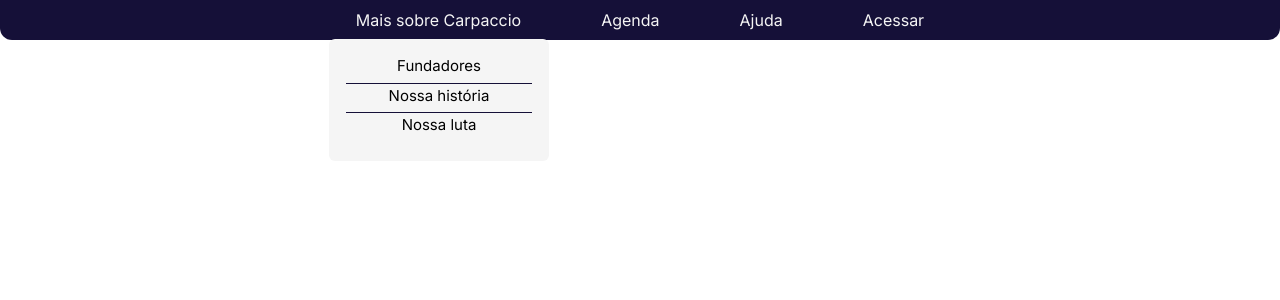
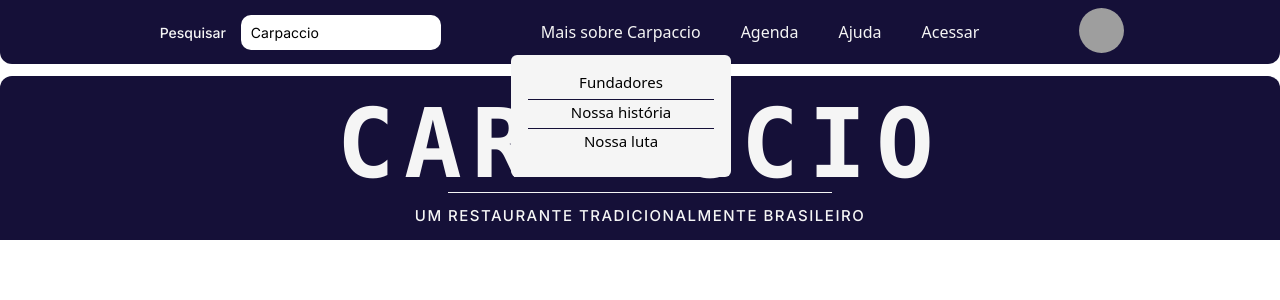
Before and after one commit to MacksonMesquita/Carppacio-Remaster2.0, a Next.js app: page / in a window 1280 px wide. Both pictures are taken after a click on the button "Mais sobre Carpaccio". Shown: the top 300 px of the page. Built offline with nearby package versions, Linux system fonts and the light colour scheme; grey boxes are pictures that could not be loaded.

Commit message:
:tada: New version

```diff
--- a/src/app/page.tsx
+++ b/src/app/page.tsx
@@ -1,11 +1,19 @@
+import UserHoverCard from "@/components/Hovercard";
 import MenuMain from "@/components/Menubar";
+import SearchFilter from "@/components/SearchLabel";
+import Titles from "@/components/Titles";
 
 export default function Home() {
   return (
     <>
-      <div className="bg-backgroundMain rounded-b-xl">
+      <section className="bg-backgroundMain rounded-b-xl flex justify-center p-2">
+        <SearchFilter />
         <MenuMain />
-      </div>
+        <UserHoverCard />
+      </section>
+      <section className="bg-backgroundMain mt-3 rounded-t-xl">
+        <Titles />
+      </section>
     </>
   );
 }
--- /dev/null
+++ b/src/components/Hovercard/index.tsx
@@ -0,0 +1,57 @@
+/* eslint-disable @next/next/no-img-element */
+"use client";
+
+import React from "react";
+import * as HoverCard from "@radix-ui/react-hover-card";
+
+const UserHoverCard = () => (
+  <HoverCard.Root>
+    <HoverCard.Trigger asChild>
+      <a className="inline-block rounded-full outline-none pl-20">
+        <img
+          className="block h-[45px] w-[45px] rounded-full"
+          src="https://pbs.twimg.com/profile_images/1337055608613253126/r_eiMp2H_400x400.png"
+          alt="Radix UI"
+        />
+      </a>
+    </HoverCard.Trigger>
+    <HoverCard.Portal>
+      <HoverCard.Content className=" w-[300px] rounded-md bg-hoverbackground p-5">
+        <div className="flex flex-col gap-[7px]">
+          <img
+            className="block h-[50px] w-[50px] rounded-full"
+            src="https://pbs.twimg.com/profile_images/1337055608613253126/r_eiMp2H_400x400.png"
+            alt="Radix UI"
+          />
+          <div className="flex flex-col gap-[15px]">
+            <div>
+              <div className="text-mauve10 m-0 text-[15px] leading-[1.5]">
+                @Carpaccio_BR
+              </div>
+            </div>
+            <div className="text-mauve12 m-0 text-[15px] leading-[1.5]">
+              Carpaccio, restaurante tradicionalmente Brasileiro, <br />
+              siga-nos no instagram para ficar por dentro de tudo.
+            </div>
+            <div className="flex gap-[15px]">
+              <div className="flex gap-[5px]">
+                <div className="text-mauve12 m-0 text-[15px] font-medium leading-[1.5]">
+                  190 Following
+                </div>
+              </div>
+              <div className="flex gap-[5px]">
+                <div className="text-mauve12 m-0 text-[15px] font-medium leading-[1.5]">
+                  6,000 Followers
+                </div>
+              </div>
+            </div>
+          </div>
+        </div>
+
+        <HoverCard.Arrow className="fill-white" />
+      </HoverCard.Content>
+    </HoverCard.Portal>
+  </HoverCard.Root>
+);
+
+export default UserHoverCard;
--- a/src/components/Menubar/index.tsx
+++ b/src/components/Menubar/index.tsx
@@ -5,9 +5,9 @@
 
 const MenuMain = () => {
   return (
-    <Menubar.Root className="flex py-3 select-none font-normal justify-center">
+    <Menubar.Root className="flex py-3 select-none font-normal justify-center font-sans">
       <Menubar.Menu>
-        <Menubar.Trigger className="outline-none leading-none text-textMain px-10 ">
+        <Menubar.Trigger className="outline-none text-textMain px-5">
           Mais sobre Carpaccio
         </Menubar.Trigger>
         <Menubar.Portal>
@@ -16,18 +16,24 @@
             align="center"
             sideOffset={11}
           >
-            <Menubar.Item className="pb-1">Fundadores</Menubar.Item>
+            <Menubar.Item className="pb-1 font-sans data-[highlighted]:bg-triggervisualization">
+              Fundadores
+            </Menubar.Item>
             <Menubar.Separator className="h-[1px] bg-backgroundMain m-[1px]" />
-            <Menubar.Item className="pb-1">Nossa história</Menubar.Item>
+            <Menubar.Item className="pb-1 font-sans data-[highlighted]:bg-triggervisualization">
+              Nossa história
+            </Menubar.Item>
             <Menubar.Separator className="h-[1px] bg-backgroundMain m-[1px]" />
-            <Menubar.Item className="pb-1">Nossa luta</Menubar.Item>
+            <Menubar.Item className="pb-1 font-sans data-[highlighted]:bg-triggervisualization">
+              Nossa luta
+            </Menubar.Item>
             <Menubar.Item className="pb-1"></Menubar.Item>
           </Menubar.Content>
         </Menubar.Portal>
       </Menubar.Menu>
 
       <Menubar.Menu>
-        <Menubar.Trigger className="outline-none leading-none text-textMain px-10">
+        <Menubar.Trigger className="outline-none leading-none text-textMain px-5">
           Agenda
         </Menubar.Trigger>
         <Menubar.Portal>
@@ -36,17 +42,23 @@
             align="center"
             sideOffset={11}
           >
-            <Menubar.Item className="pb-1">Nossa datas</Menubar.Item>
+            <Menubar.Item className="pb-1 font-sans data-[highlighted]:bg-triggervisualization">
+              Nossa datas
+            </Menubar.Item>
             <Menubar.Separator className="h-[1px] bg-backgroundMain m-[1px]" />
-            <Menubar.Item className="pb-1">Eventos</Menubar.Item>
+            <Menubar.Item className="pb-1 font-sans data-[highlighted]:bg-triggervisualization">
+              Eventos
+            </Menubar.Item>
             <Menubar.Separator className="h-[1px] bg-backgroundMain m-[1px]" />
-            <Menubar.Item className="pb-1">Organize sua festa!</Menubar.Item>
+            <Menubar.Item className="pb-1 font-sans data-[highlighted]:bg-triggervisualization">
+              Organize sua festa!
+            </Menubar.Item>
           </Menubar.Content>
         </Menubar.Portal>
       </Menubar.Menu>
 
       <Menubar.Menu>
-        <Menubar.Trigger className="outline-none leading-none text-textMain px-10">
+        <Menubar.Trigger className="outline-none leading-none text-textMain px-5">
           Ajuda
         </Menubar.Trigger>
         <Menubar.Portal>
@@ -55,20 +67,26 @@
             align="center"
             sideOffset={11}
           >
-            <Menubar.Item className="pb-2">Configurações gerais</Menubar.Item>
+            <Menubar.Item className="pb-2 font-sans data-[highlighted]:bg-triggervisualization">
+              Configurações gerais
+            </Menubar.Item>
             <Menubar.Separator className="h-[1px] bg-backgroundMain m-[1px]" />
-            <Menubar.Item className="pb-1">
+            <Menubar.Item className="pb-1 font-sans data-[highlighted]:bg-triggervisualization">
               Configurações de usuário
             </Menubar.Item>
-            <Menubar.Item className="">Guia prático</Menubar.Item>
+            <Menubar.Item className="font-sans data-[highlighted]:bg-triggervisualization">
+              Guia prático
+            </Menubar.Item>
             <Menubar.Separator className="h-[1px] bg-backgroundMain m-[0.5px]" />
-            <Menubar.Item className="">Fale conosco</Menubar.Item>
+            <Menubar.Item className="font-sans data-[highlighted]:bg-triggervisualization">
+              Fale conosco
+            </Menubar.Item>
           </Menubar.Content>
         </Menubar.Portal>
       </Menubar.Menu>
 
       <Menubar.Menu>
-        <Menubar.Trigger className="outline-none leading-none text-textMain px-10">
+        <Menubar.Trigger className="outline-none leading-none text-textMain px-5">
           Acessar
         </Menubar.Trigger>
         <Menubar.Portal>
@@ -77,12 +95,18 @@
             align="center"
             sideOffset={11}
           >
-            <Menubar.Item className="pb-1">Entrar</Menubar.Item>
+            <Menubar.Item className="pb-1 font-sans data-[highlighted]:bg-triggervisualization">
+              Entrar
+            </Menubar.Item>
             <Menubar.Separator className="h-[1px] bg-backgroundMain m-[1px]" />
-            <Menubar.Item className="pb-1">Quero me cadastrar</Menubar.Item>
-            <Menubar.Item className="pb-1">Ver contas</Menubar.Item>
+            <Menubar.Item className="pb-1 font-sans data-[highlighted]:bg-triggervisualization">
+              Quero me cadastrar
+            </Menubar.Item>
+            <Menubar.Item className="pb-1 font-sans data-[highlighted]:bg-triggervisualization">
+              Ver contas
+            </Menubar.Item>
             <Menubar.Separator className="h-[1px] bg-backgroundMain m-[1px]" />
-            <Menubar.Item className="pb-1">
+            <Menubar.Item className="pb-1 font-sans font data-[highlighted]:bg-triggervisualization">
               Configurações de cadastro
             </Menubar.Item>
           </Menubar.Content>
--- /dev/null
+++ b/src/components/SearchLabel/index.tsx
@@ -0,0 +1,18 @@
+"use client";
+
+import React from "react";
+import * as Label from "@radix-ui/react-label";
+
+const SearchFilter = () => (
+  <div className="flex items-center gap-[15px] px-5 pr-20 pl-1">
+    <Label.Root className="text-[14px] font-medium text-textMain">
+      Pesquisar
+    </Label.Root>
+    <input
+      className="inline-flex h-[35px] w-[200px] items-center justify-center rounded-[10px] px-[10px] text-[14px]"
+      defaultValue="Carpaccio"
+    />
+  </div>
+);
+
+export default SearchFilter;
--- /dev/null
+++ b/src/components/Titles/index.tsx
@@ -0,0 +1,19 @@
+"use client";
+
+import * as Separator from "@radix-ui/react-separator";
+
+export default function Titles() {
+  return (
+    <>
+      <h1 className=" pt-5 text-center text-textMain text-8xl tracking-widest font-mono flex flex-col font-semibold">
+        CARPACCIO
+      </h1>
+      <span className="justify-center flex">
+        <Separator.Root className="bg-textMain data-[orientation=horizontal]:h-px w-96" />
+      </span>
+      <h3 className="text-center text-textMain text-[15px] tracking-widest flex flex-col font-medium py-3 pt">
+        UM RESTAURANTE TRADICIONALMENTE BRASILEIRO
+      </h3>
+    </>
+  );
+}
--- a/tailwind.config.ts
+++ b/tailwind.config.ts
@@ -11,6 +11,8 @@
     colors: {
       backgroundMain: '#151038',
       textMain: '#f5f5f5',
+      hoverbackground: '#f0f0f0',
+      triggervisualization: '#ededed',
     }
   },
   plugins: [],
```
Also changed, not shown: package.json (+8 -5 lines), 1 other file (tests, documents, lock files or other folders).
